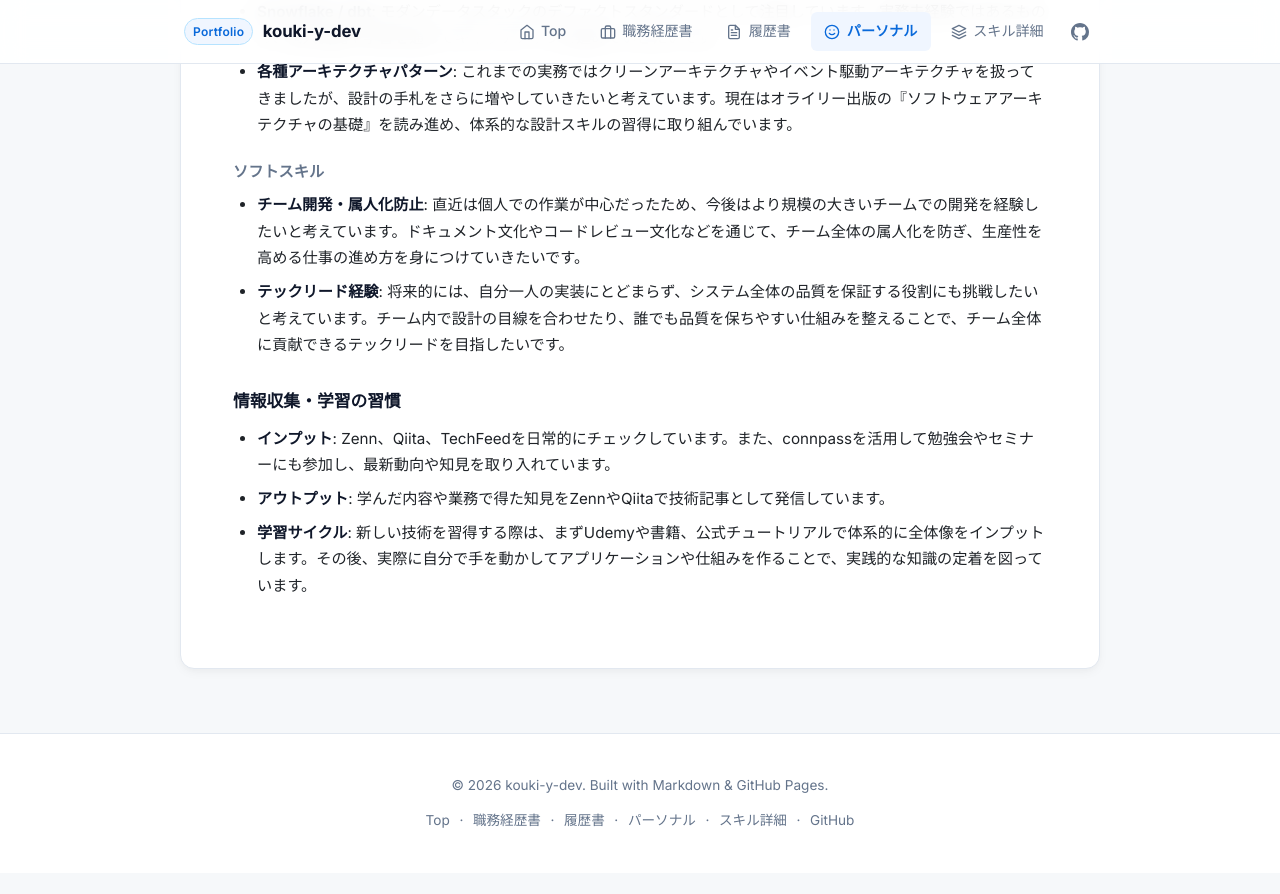
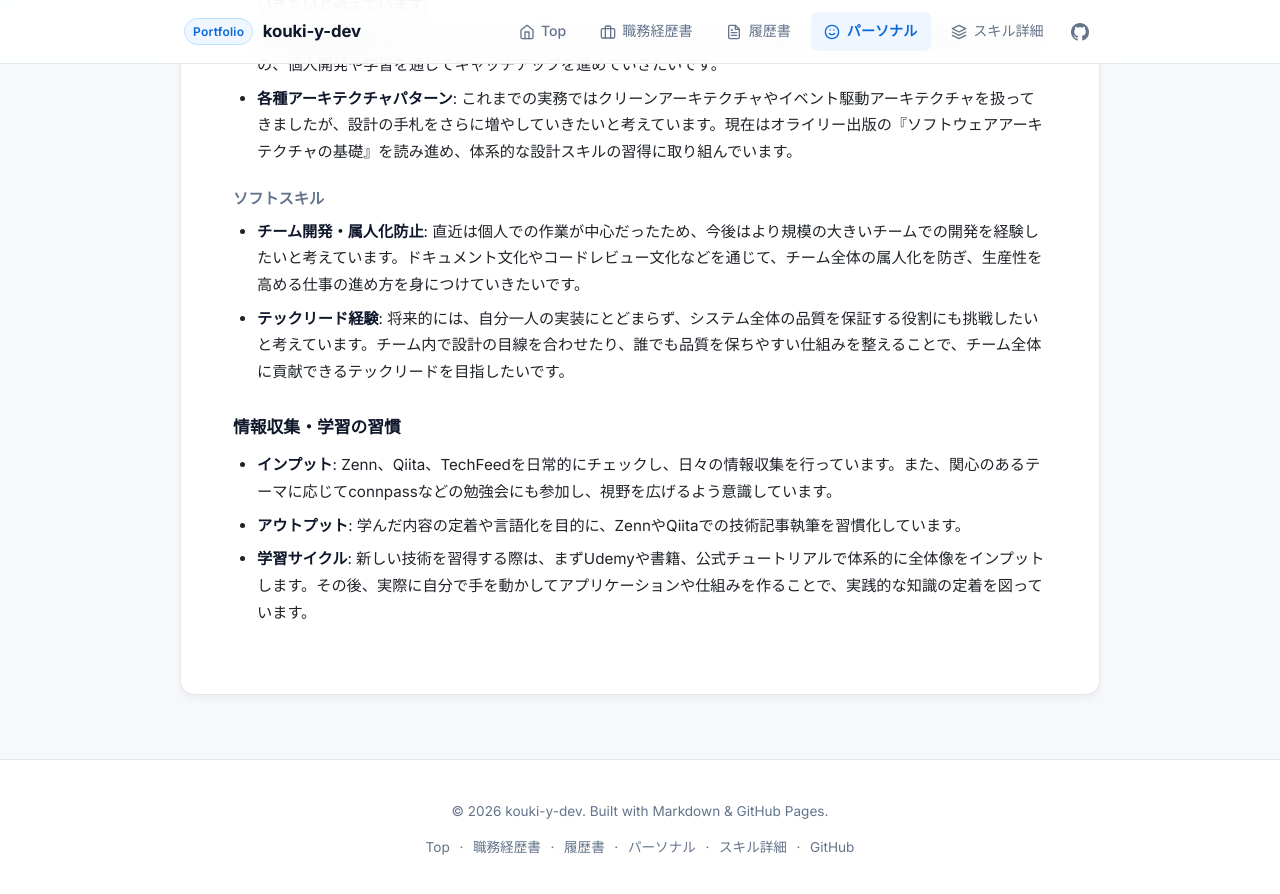
Before and after one commit to kouki-y-dev/about-me, a Jekyll site: the page built from docs/personal.md, in a window 1280 px wide and 900 px high, scrolled down 2966 px. Shown: the top 894 px of the window. Built offline with Jekyll 4.4.1, drawn with Linux system fonts in a browser that asks for light colours; before the commit the page ends 3839 px from its top, so only the background shows below that; some of the changed text lies outside the part shown.

Commit message:
update: 言い回し調整

```diff
--- a/docs/personal.md
+++ b/docs/personal.md
@@ -12,7 +12,7 @@ title: "パーソナルデータ・価値観"
 
 ### 性格・自己認識
 
-- どちらかといえば内向的な性格で、物事をじっくり落ち着いて考えた上で行動することを好みます。
+- どちらかといえば内向的な性格で、物事をじっくり落ち着いて考えた上で行動することを好みます。その場のアドリブよりも事前の段取りや想定を重んじるタイプです。
 - 慎重な性格のため、常に最悪の状況や想定外のケースを考慮しながら行動するタイプです。手戻りやトラブルを未然に防ぐため、事前の調査や設計などの準備にはしっかりと時間をかけます。
 - 日頃からアサーティブなコミュニケーションを心がけています。相手の事情や背景をまず考慮し、否定から入らず受け入れる姿勢を大切にしています。
 - 意見が衝突した際も感情的にならず、論理的で建設的な対話を好みます。自分の考えに固執せず、相手の意見の方が優れていると感じたときは素直に受け入れ、柔軟に最適解を選びます。
@@ -91,6 +91,6 @@ title: "パーソナルデータ・価値観"
 
 ### 情報収集・学習の習慣
 
-- **インプット**: Zenn、Qiita、TechFeedを日常的にチェックしています。また、connpassを活用して勉強会やセミナーにも参加し、最新動向や知見を取り入れています。
-- **アウトプット**: 学んだ内容や業務で得た知見をZennやQiitaで技術記事として発信しています。
+- **インプット**: Zenn、Qiita、TechFeedを日常的にチェックし、日々の情報収集を行っています。また、関心のあるテーマに応じてconnpassなどの勉強会にも参加し、視野を広げるよう意識しています。
+- **アウトプット**: 学んだ内容の定着や言語化を目的に、ZennやQiitaでの技術記事執筆を習慣化しています。
 - **学習サイクル**: 新しい技術を習得する際は、まずUdemyや書籍、公式チュートリアルで体系的に全体像をインプットします。その後、実際に自分で手を動かしてアプリケーションや仕組みを作ることで、実践的な知識の定着を図っています。
```
